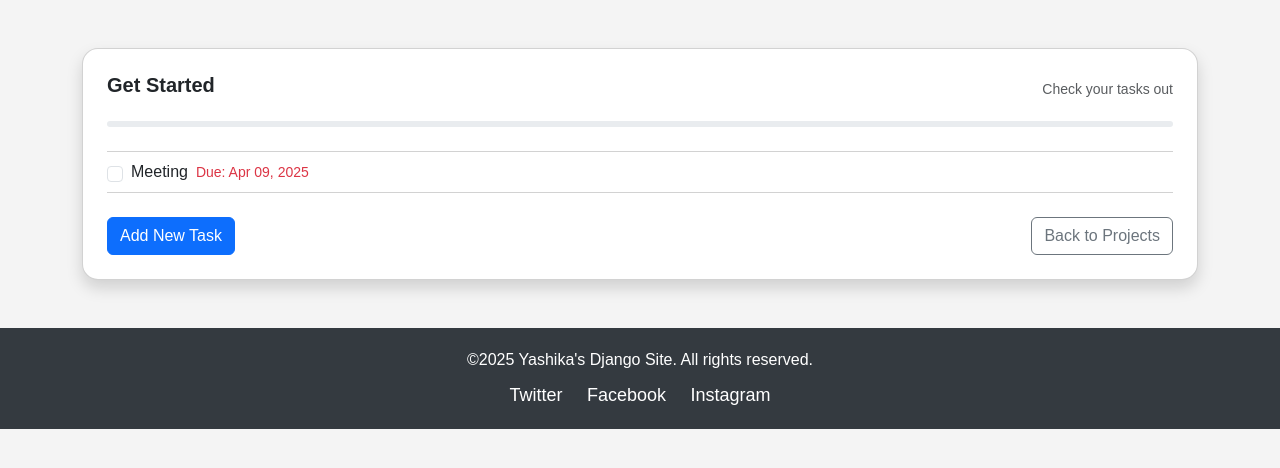
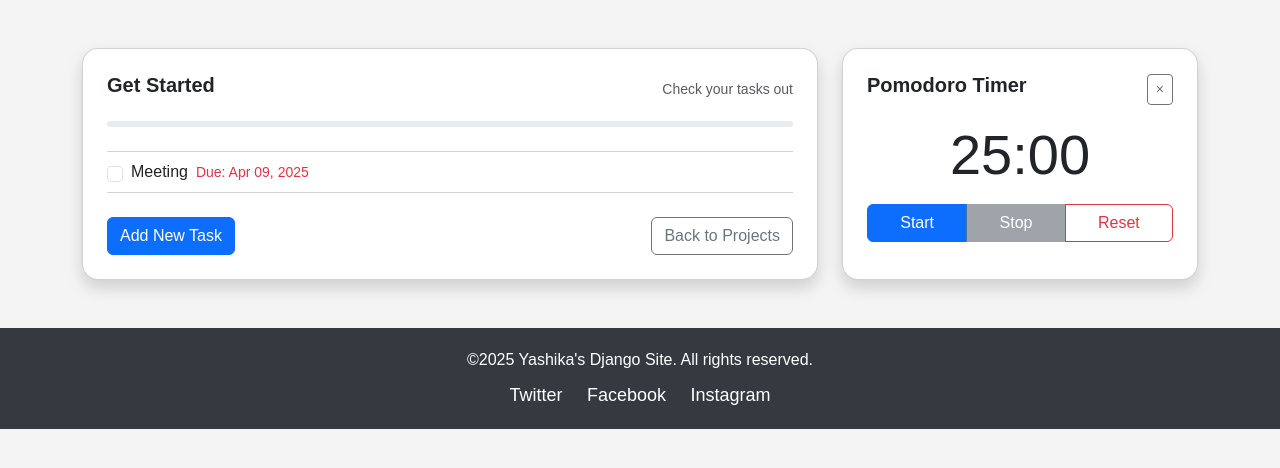
Before and after one commit to B00150149/B00150149_WebFrameworkDevelopment, a Django app: page /taskList/2/ in a window 1280 px wide. Shown: the part 67-535 px from the top of the page. Run offline with Django 5.2, Linux system fonts and the light colour scheme; a user stored in the database is signed in; data comes from the database, SQL or seed files in the repository; both versions use the stored data as it was after the commit.

Commit message:
frontend: pomoderos, index, Tasklist
1) removed pomodero button from index page
2) added pomodero timer to taskList
3) pomodero.js :
Changed the event listener so the pomodero is no longer hidden under button

```diff
--- a/LeisureProject/leisureProjects/static/js/pomodero.js
+++ b/LeisureProject/leisureProjects/static/js/pomodero.js
@@ -12,11 +12,6 @@ document.addEventListener('DOMContentLoaded', function() {
         let secondsString = seconds < 10 ? "0" + seconds : seconds;
         document.getElementById('timer-display').textContent = `${minutesString}:${secondsString}`;
     }
-
-    // Show Pomodoro timer when "Pomodoro Method" button is clicked
-    document.getElementById('pomodoro-button').addEventListener('click', function() {
-        document.getElementById('pomodoro-timer').style.display = 'block';
-    });
 
     // Start button functionality
     document.getElementById('start-button').addEventListener('click', function() {
--- a/LeisureProject/leisureProjects/templates/leisureProjects/taskList.html
+++ b/LeisureProject/leisureProjects/templates/leisureProjects/taskList.html
@@ -1,10 +1,19 @@
 {% load static %}
 {% include 'includes/header.html' %}
 
+<script src="{% static 'js/pomodero.js' %}"></script>
+
 <link href="https://cdn.jsdelivr.net/npm/bootstrap@5.3.0/dist/css/bootstrap.min.css" rel="stylesheet">
 
+
+<!-- Bootstrap Icons (for check marks) -->
+<link rel="stylesheet" href="https://cdn.jsdelivr.net/npm/bootstrap-icons@1.10.5/font/bootstrap-icons.css">
+
+
 <div class="container my-5">
-  <div class="card shadow rounded-4 p-4">
+  <div class="row">
+    <div class="col-md-8">
+      <div class="card shadow rounded-4 p-4 h-100">
 
     <div class="d-flex justify-content-between align-items-center mb-3">
       <h5 class="fw-bold">Get Started</h5>
@@ -44,13 +53,27 @@
     <div class="mt-4 d-flex justify-content-between">
       <a href="{% url 'createTask' project.id %}" class="btn btn-primary">Add New Task</a>
       <a href="{% url 'projectList' %}" class="btn btn-outline-secondary">Back to Projects</a>
+      </div>
     </div>
-
+  </div>
+  <div class="col-md-4">
+      <div class="card shadow rounded-4 p-4 h-100">
+        <div class="d-flex justify-content-between align-items-center mb-3">
+          <h5 class="fw-bold">Pomodoro Timer</h5>
+          <button id="close-button" class="btn btn-sm btn-outline-secondary">×</button>
+        </div>
+        <div id="pomodoro-timer" class="text-center">
+          <div id="timer-display" class="display-4 mb-3">25:00</div>
+          <div class="btn-group w-100">
+            <button id="start-button" class="btn btn-primary">Start</button>
+            <button id="stop-button" class="btn btn-secondary" disabled>Stop</button>
+            <button id="reset-button" class="btn btn-outline-danger">Reset</button>
+          </div>
+        </div>
+      </div>
+    </div>
   </div>
 </div>
 
-<!-- Bootstrap Icons (for check marks) -->
-<link rel="stylesheet" href="https://cdn.jsdelivr.net/npm/bootstrap-icons@1.10.5/font/bootstrap-icons.css">
 
 {% include 'includes/footer.html' %}
-<script src="{% static 'js/task.js' %}"></script>
```
Also changed, not shown: LeisureProject/leisureProjects/templates/leisureProjects/index.html (+0 -12 lines), LeisureProject/db.sqlite3.
